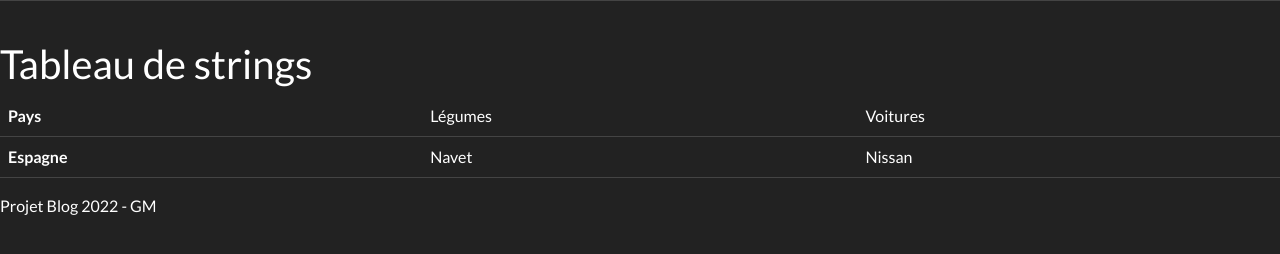
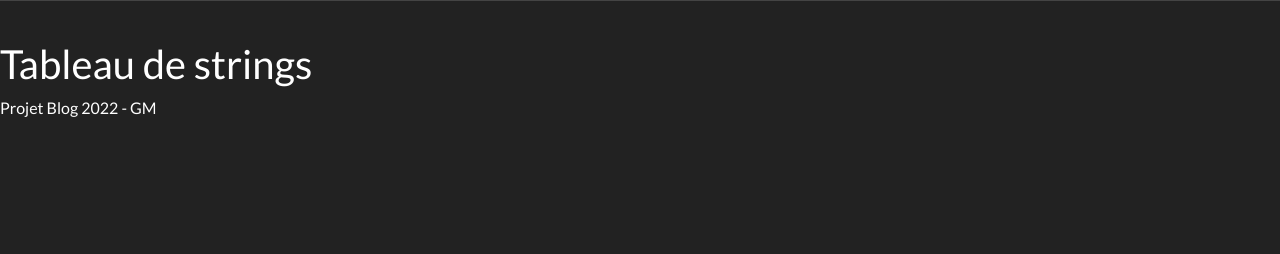
Before and after one commit to GuillaumeMalecha/blog2022, a Symfony app: template templates/article/tableau.html.twig in a window 1280 px wide. Shown: the part 234-488 px from the top of the page. Run offline with Twig, Linux system fonts and the light colour scheme; the template is opened without the code that fills it, so the values that code supplies are empty; some libraries are stand-ins or nearby versions.

Commit message:
update tableau, not final

```diff
--- a/composer.json
+++ b/composer.json
@@ -11,6 +11,7 @@
         "doctrine/doctrine-bundle": "^2.7",
         "doctrine/doctrine-migrations-bundle": "^3.2",
         "doctrine/orm": "^2.13",
+        "fakerphp/faker": "^1.20",
         "phpdocumentor/reflection-docblock": "^5.3",
         "phpstan/phpdoc-parser": "^1.13",
         "sensio/framework-extra-bundle": "^6.2",
--- a/templates/article/tableau.html.twig
+++ b/templates/article/tableau.html.twig
@@ -24,26 +24,10 @@
         </tbody>
     </table>
     </br>
+
+{% set stringTab = stringTab %}
+
     <h2>Tableau de strings</h2>
-    <table class="table table-hover">
-        <thead>
-        <tr>
-            <th scope="row">Pays</th>
-            <td>Légumes</td>
-            <td>Voitures</td>
-        </tr>
-        </thead>
-        <tbody>
-        <tr>
-            <th scope="row">Espagne</th>
-            <td>Navet</td>
-            <td>Nissan</td>
-        </tr>
-        <tr style="display:none">
-            <th scope="row">Chili</th>
-            <td>Haricot</td>
-            <td>Toyota</td>
-        </tr>
-        </tbody>
-    </table>
+    <span class="table table-hover">{{ stringTab }}</span>
+
 {% endblock %}
```
Also changed, not shown: src/Controller/ArticleController.php (+17 -0 lines), templates/article/index.html.twig (+6 -6 lines), 1 other file.
